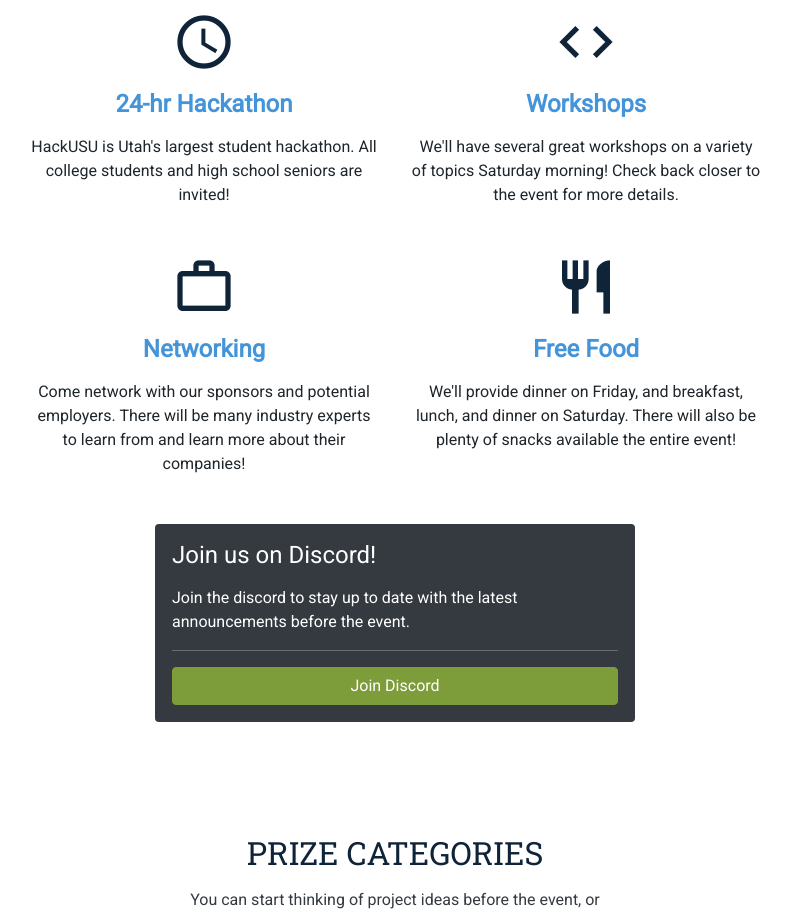
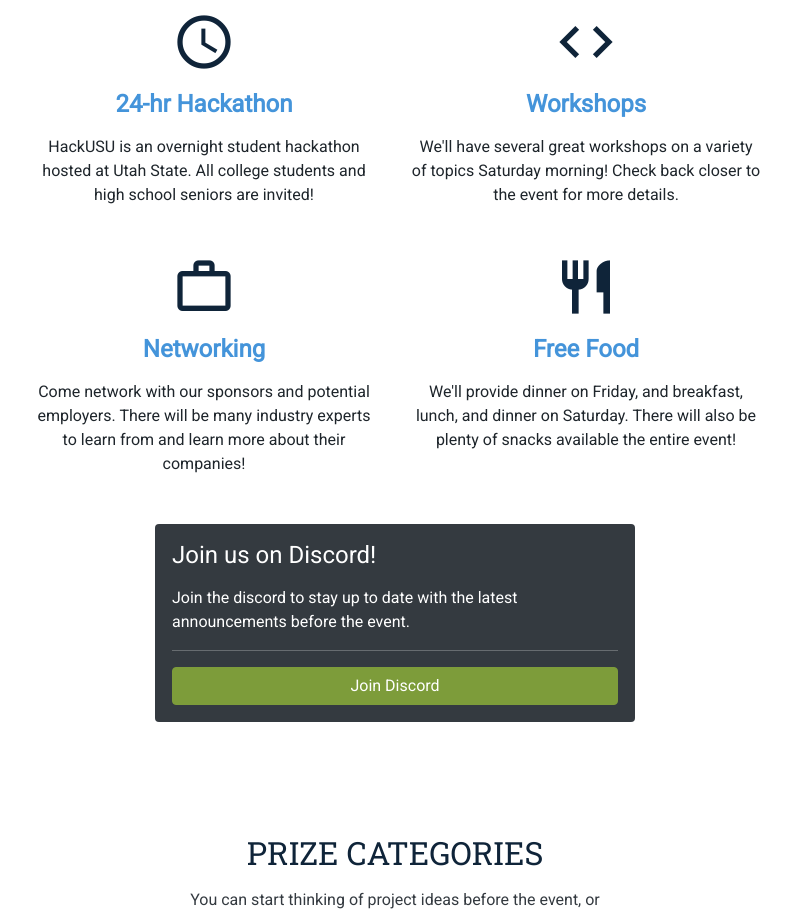
Before and after one commit to despaintroy/hack-usu-site-2022, a React (Create React App) app: page / in a window 1280 px wide. Shown: the part 1360-2274 px from the top of the page, without its empty margins (245-1036 px from the left). Built offline with nearby package versions, Linux system fonts and the light colour scheme.

Commit message:
Correct largest hackathon wording

```diff
--- a/src/ts/containers/About/About.tsx
+++ b/src/ts/containers/About/About.tsx
@@ -18,8 +18,8 @@
 							<span className='material-icons icon'>schedule</span>
 							<h3>24-hr Hackathon</h3>
 							<p>
-								HackUSU is Utah&apos;s largest student hackathon. All college
-								students and high school seniors are invited!
+								HackUSU is an overnight student hackathon hosted at Utah State.
+								All college students and high school seniors are invited!
 							</p>
 						</div>
 						<div className='feature'>
```
